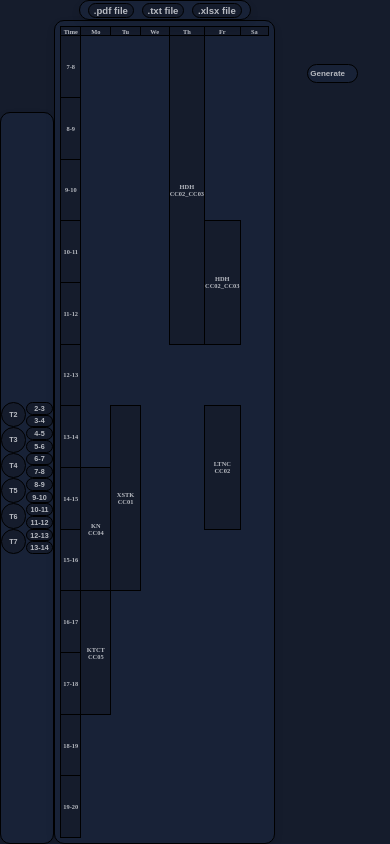
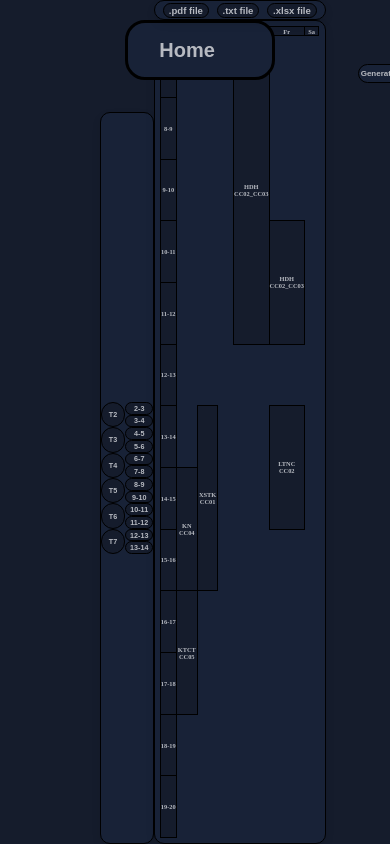
Before and after one commit to Dung2703/BKhrono, a Next.js app: page /result in a window 390 px wide. Built offline with nearby package versions, Linux system fonts and the light colour scheme.

Commit message:
HomeButton

```diff
--- /dev/null
+++ b/app/result/components/HomeButton/HomeButton.module.css
@@ -0,0 +1,74 @@
+.container {
+    display: flex;
+    background-color: var(--bgSoft);
+    color: var(--textSoft);
+    border-radius: 15px;
+    border: 3px solid black;
+    transition: transform 0.5s ease-out, opacity 0.5s ease-out, visibility 0.5s ease-out;
+  }
+
+.homeButton {
+  padding: 0.25em 0.5em;
+  border: 3px solid black;
+  background-color: var(--bgSoft);
+  cursor: pointer;
+  border-radius: 20px;
+  font-size: 1.25rem;
+  color: var(--textSoft);
+  height: 60px;
+  font-weight: 700;
+  width: 150px;
+  margin-top: 20px;
+  position: relative;
+  left: 175px;
+}
+
+/* Red */
+@media screen and (max-width: 1400px) {
+  .toggleButton {
+    padding: 0.75em;
+  }
+  .homeButton {
+    padding: 0.75em 2em 0.75em 0.5em;
+  }
+}
+
+/* Green */
+@media screen and (max-width: 1024px) {
+  .toggleButton {
+    padding: 0.75em;
+  }
+  .homeButton {
+    padding: 0.75em 2em 0.75em 0.5em;
+  }
+}
+
+/* Yellow */
+@media screen and (max-width: 768px) {
+  .toggleButton, .generateButton {
+    font-size: 0.8rem;
+  }
+  .toggleButton {
+    padding: 0.5em;
+  }
+  .homeButton {
+    padding: 0.5em 1.5em 0.5em 0.25em;
+  }
+}
+
+/* Brown */
+@media screen and (max-width: 480px) {
+  .container {
+    border-width: 1px;
+  }
+  .toggleButton, .generateButton {
+    font-size: 0.5rem;
+  }
+  .toggleButton {
+    padding: 0.5em;
+    border-right: 1px solid rgba(0, 0, 0, 0.1);
+  }
+  .homeButton {
+    padding: 0.5em 1.5em 0.5em 0.25em;
+  }
+}
--- /dev/null
+++ b/app/result/components/HomeButton/HomeButton.tsx
@@ -0,0 +1,12 @@
+import React from "react";
+import styles from "./HomeButton.module.css";
+
+const HomeButton = () => {
+  return (
+    <button className={styles.homeButton} onClick={() => window.location.href = '/'}>
+      Home
+    </button>
+  );
+}
+
+export default HomeButton;
--- a/app/result/page.tsx
+++ b/app/result/page.tsx
@@ -4,13 +4,15 @@ import PriorityBar from './components/PriorityBar/PriorityBar'
 import TopBar from './components/TopBar/TopBar'
 import ResultDisplay from './components/ResultDisplay/ResultDisplay'
 import Generate from './components/GenerateBar/Generate';
+import HomeButton from './components/HomeButton/HomeButton';
 import LogoSwitch from '../components/LogoSwitch/LogoSwitch';
+
 
 const ResultPage = () => {
   return (
     <div className={styles.container}>
       <div className={styles.leftSide}>
-        {/* Add Home Button Here */}
+      <HomeButton />
         <PriorityBar />
       </div>
       <div className={styles.resultSection}>
--- a/package.json
+++ b/package.json
@@ -13,7 +13,7 @@
     "file-saver": "^2.0.5",
     "formkit": "^1.6.9",
     "framer-motion": "^12.0.6",
-    "next": "^15.1.6",
+    "next": "^15.2.2",
     "react": "^19.0.0",
     "react-dom": "^19.0.0"
   },
```
Also changed, not shown: 1 other file (tests, documents, lock files or other folders).
